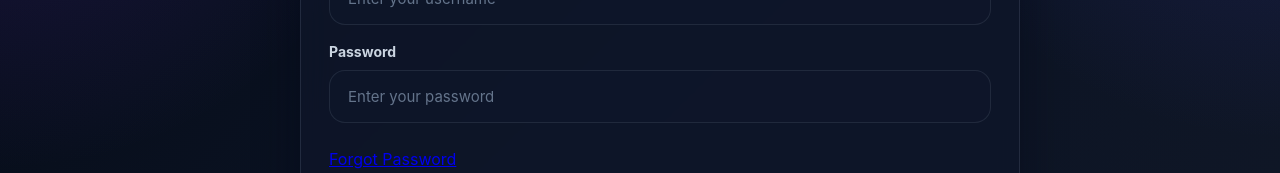
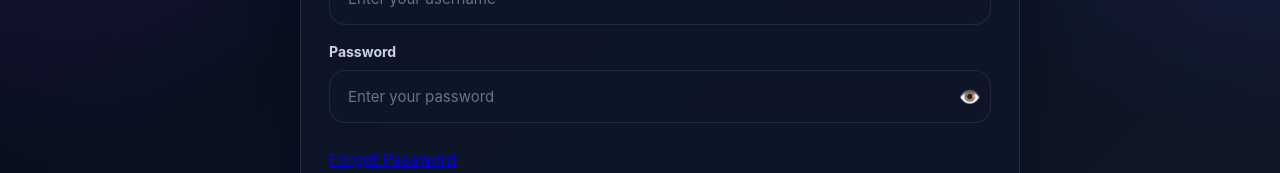
Before and after one commit to TheArisAngelo/Reddit-Client, a React (Create React App) app in the folder reddit-client/: page /login in a window 1280 px wide. Shown: the part 253-426 px from the top of the page. Built offline with nearby package versions, Linux system fonts and the light colour scheme.

Commit message:
add reveal/hide in password field

```diff
--- a/reddit-client/src/LoginPage.js
+++ b/reddit-client/src/LoginPage.js
@@ -13,6 +13,7 @@ export default function LoginPage({ onLogin }) {
   });
   const [error, setError] = useState("");
   const [loading, setLoading] = useState(false);
+  const [showPassword, setShowPassword] = useState(false);
 
   const handleChange = (event) => {
     const { name, value } = event.target;
@@ -117,13 +118,36 @@ export default function LoginPage({ onLogin }) {
 
             <label className="create-field">
               <span>Password</span>
+              <div style={{ position: "relative" }}>
                 <input
-                type="password"
+                  type={showPassword ? "text" : "password"}
                   name="password"
                   placeholder="Enter your password"
                   value={formData.password}
                   onChange={handleChange}
+                  style={{ width: "100%", paddingRight: "40px" }}
                 />
+                <button
+                  type="button"
+                  onClick={() => setShowPassword((prev) => !prev)}
+                  style={{
+                    position: "absolute",
+                    right: "10px",
+                    top: "50%",
+                    transform: "translateY(-50%)",
+                    background: "none",
+                    border: "none",
+                    cursor: "pointer",
+                    padding: 0,
+                    color: "#888",
+                    fontSize: "18px",
+                    lineHeight: 1,
+                  }}
+                  aria-label={showPassword ? "Hide password" : "Show password"}
+                >
+                  {showPassword ? "🙈" : "👁️"}
+                </button>
+              </div>
             </label>
 
             <p style={{ marginTop: "8px", marginBottom: "8px" }}>
```
Lines whose indentation alone changed are shown as unchanged.
